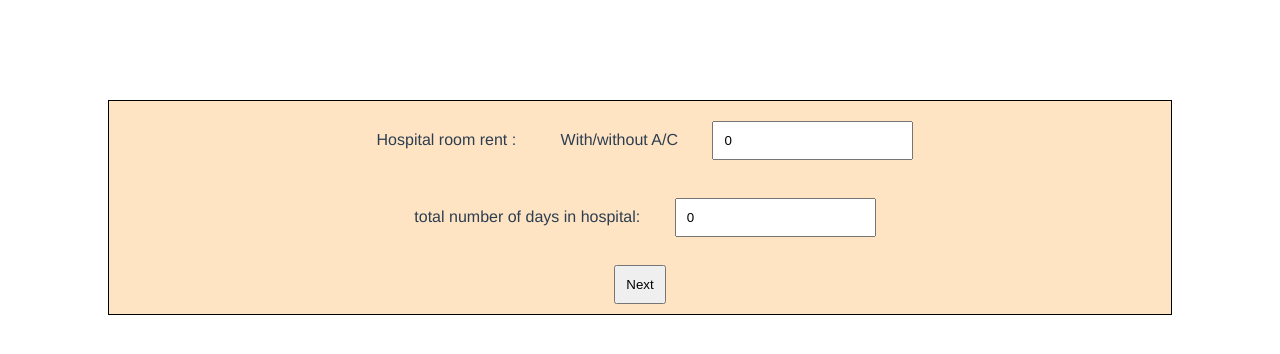
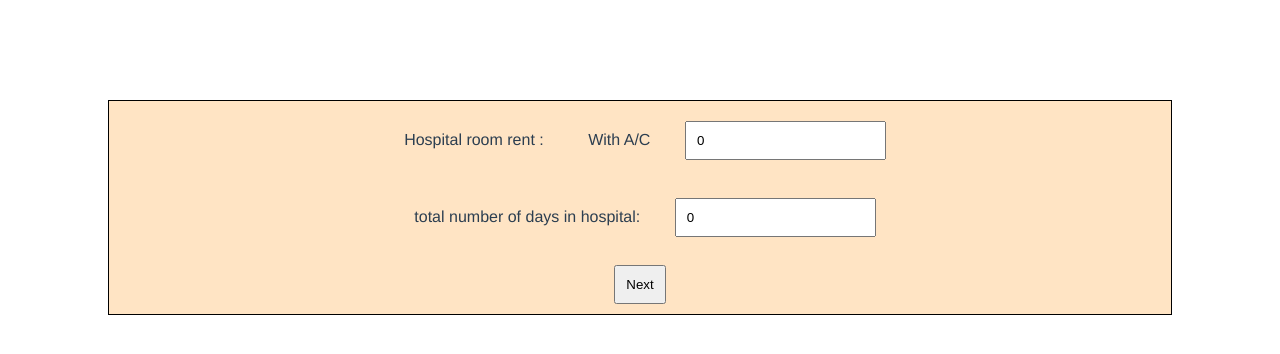
Before and after one commit to asbaghel/ClaimCalculator, a Vue app: page / in a window 1280 px wide. Both pictures are taken after a click on the button "Next". Shown: the top 354 px of the page. Built offline with nearby package versions, Linux system fonts and the light colour scheme.

Commit message:
Added a new lable for A/C

```diff
--- a/src/Pages/Home.vue
+++ b/src/Pages/Home.vue
@@ -19,7 +19,7 @@
     </label>
     <label>
 
-       With/without A/C
+       With A/C
     </label>
     <input v-model="actual_rent" />
     <br />
```
